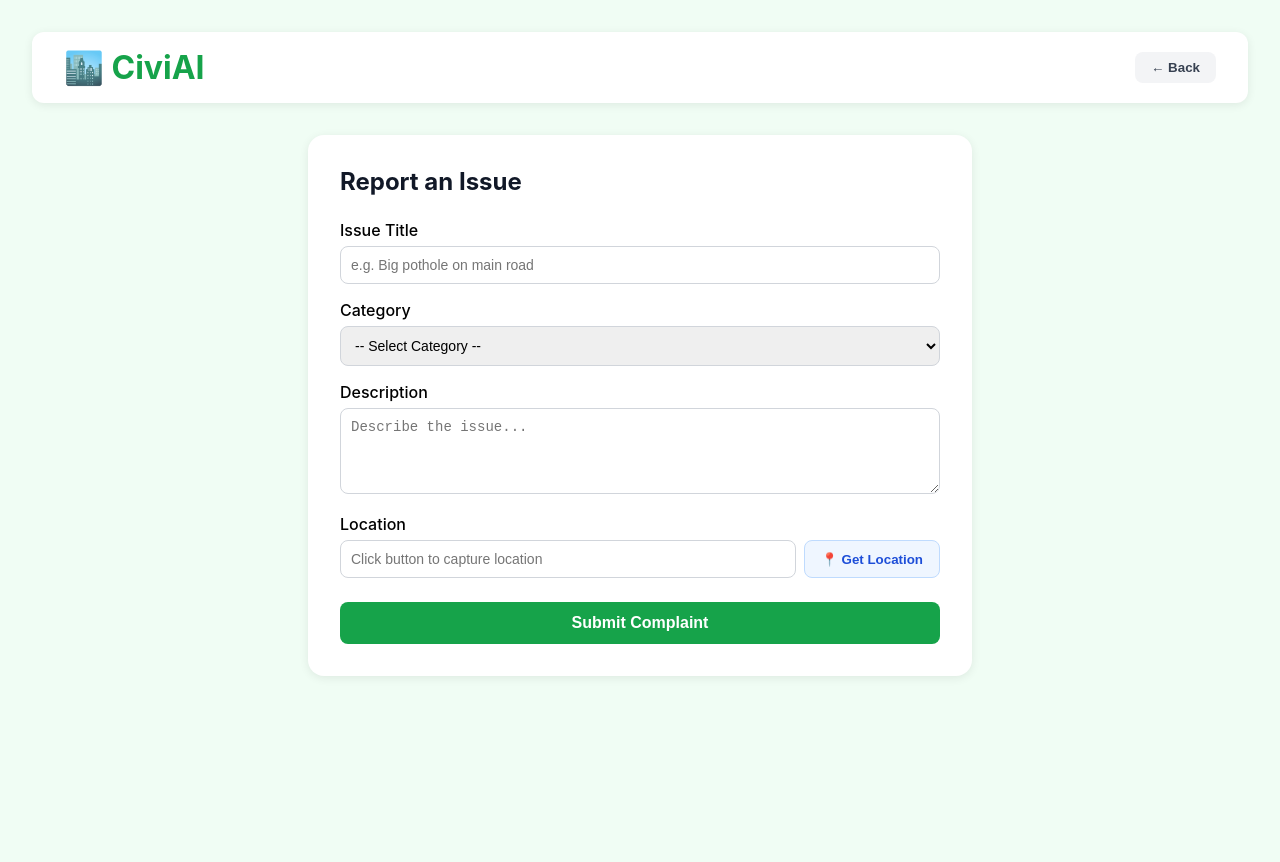
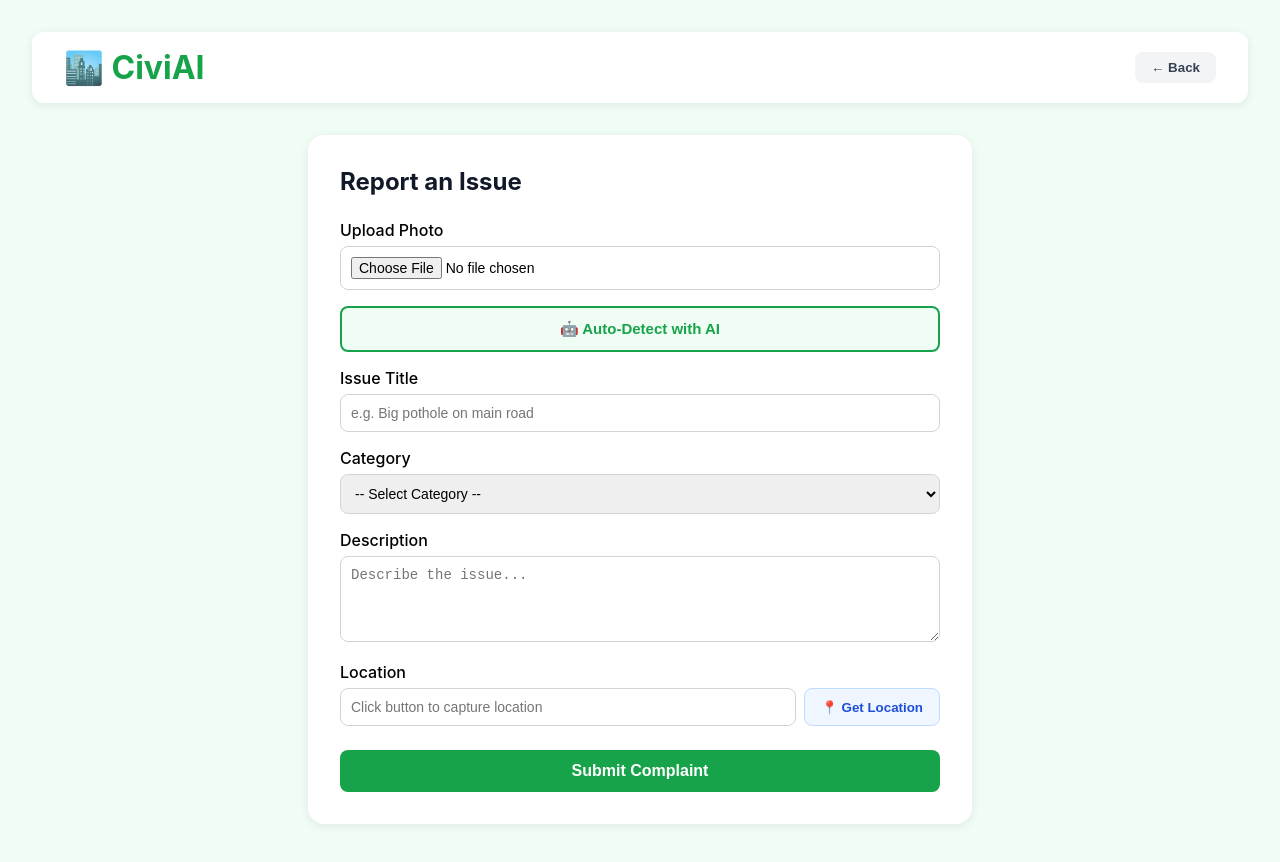
Before and after one commit to KhawarRafique02/civiai, a React (Create React App) app: page /submit-complaint in a window 1280 px wide. Built offline with nearby package versions, Linux system fonts and the light colour scheme.

Commit message:
Added AI detection and map feature

```diff
--- a/src/pages/citizen/SubmitComplaintPage.jsx
+++ b/src/pages/citizen/SubmitComplaintPage.jsx
@@ -20,7 +20,39 @@ const SubmitComplaintPage = () => {
   const [description, setDescription] = useState("");
   const [category, setCategory] = useState("");
   const [location, setLocation] = useState("");
+  const [imageFile, setImageFile] = useState(null);
+  const [imagePreview, setImagePreview] = useState(null);
   const [loading, setLoading] = useState(false);
+  const [aiLoading, setAiLoading] = useState(false);
+
+  const handleImageChange = (e) => {
+    const file = e.target.files[0];
+    if (!file) return;
+    setImageFile(file);
+    setImagePreview(URL.createObjectURL(file));
+  };
+
+  const detectWithAI = async () => {
+    if (!imageFile) {
+      toast.error("Pehle image upload karo!");
+      return;
+    }
+    setAiLoading(true);
+    try {
+      const formData = new FormData();
+      formData.append("image", imageFile);
+      const response = await fetch("http://127.0.0.1:5000/detect", {
+        method: "POST",
+        body: formData,
+      });
+      const data = await response.json();
+      setCategory(data.category);
+      toast.success("AI Detected: " + data.label);
+    } catch (error) {
+      toast.error("Could not connect to AI server!");
+    }
+    setAiLoading(false);
+  };
 
   const getLocation = () => {
     if (!navigator.geolocation) {
@@ -79,6 +111,30 @@ const SubmitComplaintPage = () => {
         <h2 style={{ margin: "0 0 1.5rem", color: "#111827" }}>Report an Issue</h2>
 
         <form onSubmit={handleSubmit}>
+
+          {/* Image Upload */}
+          <div style={{ marginBottom: "16px" }}>
+            <label style={{ display: "block", marginBottom: "6px", fontWeight: "500" }}>Upload Photo</label>
+            <input
+              type="file"
+              accept="image/*"
+              onChange={handleImageChange}
+              style={{ width: "100%", padding: "10px", borderRadius: "8px", border: "1px solid #d1d5db", fontSize: "14px", boxSizing: "border-box" }}
+            />
+            {imagePreview && (
+              <img src={imagePreview} alt="preview" style={{ marginTop: "10px", width: "100%", height: "200px", objectFit: "cover", borderRadius: "10px" }} />
+            )}
+          </div>
+
+          {/* AI Detect Button */}
+          <button
+            type="button"
+            onClick={detectWithAI}
+            disabled={aiLoading || !imageFile}
+            style={{ width: "100%", padding: "12px", marginBottom: "16px", backgroundColor: "#f0fdf4", color: "#16a34a", border: "2px solid #16a34a", borderRadius: "8px", fontSize: "15px", fontWeight: "600", cursor: "pointer" }}
+          >
+            {aiLoading ? "🤖 AI Detecting..." : "🤖 Auto-Detect with AI"}
+          </button>
 
           {/* Title */}
           <div style={{ marginBottom: "16px" }}>
```
